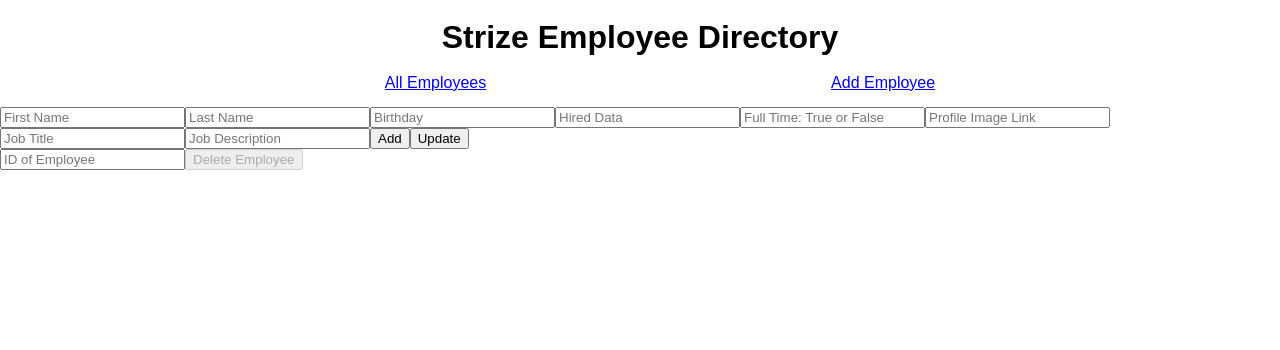
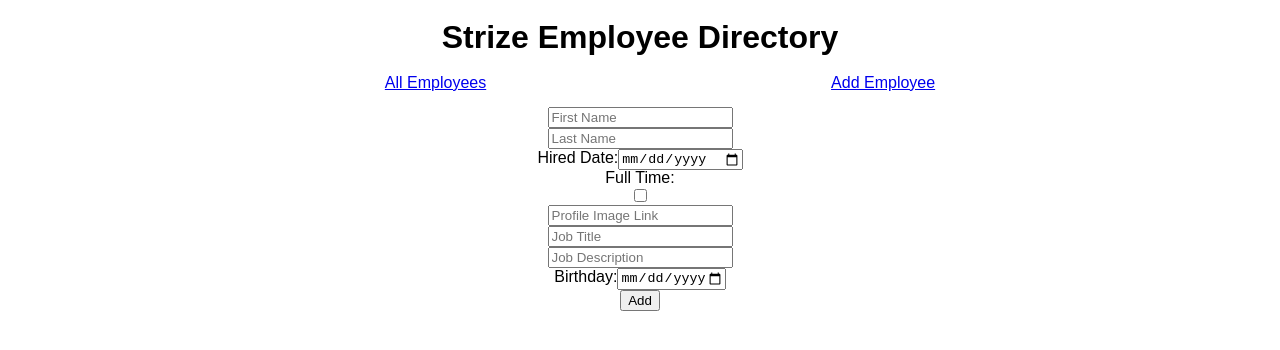
Before and after one commit to nolanjacobson/employee-directory, a React (Create React App) app: page /AddEmployee in a window 1280 px wide. Shown: the top 350 px of the page. Built offline with nearby package versions, Linux system fonts and the light colour scheme; no server answers.

Commit message:
cleaned up AddEmployee page

```diff
--- a/src/index.css
+++ b/src/index.css
@@ -14,8 +14,39 @@
 .strizeHeader {
   text-align:center;
 }
+
 ul {
   display:flex;
   list-style:none;
   justify-content:space-evenly;
+  flex-wrap:wrap;
 }
+
+form {
+  display:flex;
+  flex-direction:column;
+  align-items:center;
+}
+
+.homePageUl {
+
+  display:flex;
+  flex-wrap:wrap;
+  flex-direction:row;
+  width:100%;
+}
+
+.homePageLi {
+
+  display:flex;
+  flex-direction:column;
+  flex-wrap:wrap;
+  width:25%;
+}
+
+img {
+  width:3rem;
+}
+.deleteEmployee {
+  width:50%;
+}
--- a/src/pages/AddEmployee.jsx
+++ b/src/pages/AddEmployee.jsx
@@ -1,45 +1,26 @@
 import React, { useState, useEffect } from 'react'
 import axios from 'axios'
-// import useSignUpForm from '../hooks/useSignUpForm'
+import { booleanLiteral } from '@babel/types'
 
 const AddEmployee = () => {
-  // state needs to be initialized with a value it can recognize.
-  const [newEmployee, setEmployee] = useState({ firstName: '', lastName: '', })
-  const [employeeId, setEmployeeId] = useState(null)
+  const [newEmployee, setEmployee] = useState({ firstName: '', lastName: '', birthday: '', hiredDate: '', isFullTime: true, profileImage: '',
+  jobTitle: '', jobDescription: '', })
+  const [employeeId, setEmployeeId] = useState('')
   const [length, setLength] = useState(0)
+  const [today, setToday] = useState(new Date())
 
-  const addEmployee = async e => {
-    e.preventDefault()
+  const addEmployee = async () => {
+
     const response = await axios.post(
       'https://sdg-staff-directory-app.herokuapp.com/api/Strize/Employees/',
       newEmployee
     )
-  }
 
-  const updateEmployee = async () => {
-    const response = await axios.put(
-      `https://sdg-staff-directory-app.herokuapp.com/api/Strize/Employees/${employeeId}`
-    )
-    setEmployeeId(null)
-  }
-
-  const deleteEmployee = async () => {
-    const response = await axios.delete(
-      `https://sdg-staff-directory-app.herokuapp.com/api/Strize/Employees/${employeeId}`
-    )
-    setEmployeeId(null)
-  }
-
-  const getLength = async () => {
-    const response = await axios.get(
-      'https://sdg-staff-directory-app.herokuapp.com/api/Strize/Employees'
-    )
-    setLength(response.data.length)
+    window.alert("Success")
   }
 
   useEffect(() => {
-    getLength()
-    console.log(length)
+    setToday((today.getFullYear()) + '/' + (today.getMonth() + 1) + '/' + today.getDate())
   }, [])
 
   const handleInputChange = event => {
@@ -52,13 +33,14 @@
 
   return (
     <>
-      <form onSubmit={e => addEmployee(e)}>
+      <form>
         <input
           placeholder="First Name"
           value={newEmployee.firstName}
           name="firstName"
           type="text"
           onChange={handleInputChange}
+          required
         />
         <input
           placeholder="Last Name"
@@ -66,25 +48,24 @@
           name="lastName"
           type="text"
           onChange={handleInputChange}
+          required
         />
+        <section>Hired Date:
         <input
-          placeholder="Birthday"
-          value={newEmployee.birthday}
-          name="birthday"
-          type="text"
+          placeholder="Hired Date"
+          value={newEmployee.hiredDate}
+          name="hiredDate"
+          type="date"
+          min="1960-01-01"
+          max={today}
           onChange={handleInputChange}
-        />
-        <input
-          placeholder="Hired Data"
-          name="hiredData"
-          value={newEmployee.hiredData}
-          type="text"
-        />
-        <input
-          placeholder="Full Time: True or False"
+        /></section>
+        Full Time:
+          <input
+          placeholder="Full Time: Yes or No"
           name="fullTime"
-          value={newEmployee.fullTime}
-          type="text"
+          value={newEmployee.isFullTime}
+          type="checkbox"
           onChange={handleInputChange}
         />
         <input
@@ -100,6 +81,7 @@
           name="jobTitle"
           type="text"
           onChange={handleInputChange}
+          required
         />
         <input
           placeholder="Job Description"
@@ -107,23 +89,19 @@
           name="jobDescription"
           type="text"
           onChange={handleInputChange}
+          required
         />
-        <button type="submit">Add</button>
-        <button type="submit" onClick={() => updateEmployee()}>
-          Update
-        </button>
+        <div>Birthday:
+        <input
+          placeholder="Birthday"
+          value={newEmployee.birthday}
+          name="birthday"
+          type="date"
+          min="1920-01-01" max="2005-01-01"
+          onChange={handleInputChange}
+        /></div>
+        <button type="submit" onClick={() => addEmployee()}>Add</button>
       </form>
-      <input
-        placeholder="ID of Employee"
-        type="number"
-        onChange={e => setEmployeeId(e.target.value)}
-      />
-      <button
-        onClick={() => deleteEmployee()}
-        disabled={employeeId === null || length === 0}
-      >
-        Delete Employee
-      </button>
     </>
   )
 }
--- a/src/pages/EmployeeContainer.jsx
+++ b/src/pages/EmployeeContainer.jsx
@@ -2,13 +2,13 @@
 import {Link} from 'react-router-dom'
 const EmployeeContainer = props => {
   return (
-    <li>
-    <Link to={`/Employees/${props.id}`}><p>{props.firstName}</p></Link>
+    <li className="homePageLi">
     <p>{props.id}</p>
-    <p>{props.isFullTime}</p>
-    <p>{props.jobTitle}</p>
-    <p>{props.lastName}</p>
+    <Link to={`/Employees/${props.id}`}><p>{props.firstName + ' ' + props.lastName}</p></Link>
+    <p>Job: {props.jobTitle === '' ? ('N/A') : (props.jobTitle)}</p>
+    <p>Full Time: {props.isFullTime === true ? ('Yes') : ('No')}</p>
     <img src={props.profileImage}/>
+    <button className="deleteEmployee" onClick={props.deleteEmployee}>Delete</button>
     </li>
   );
 }
--- a/src/pages/HomePage.jsx
+++ b/src/pages/HomePage.jsx
@@ -16,17 +16,28 @@
     makeApiCall()
   }, [])
 
+  const deleteEmployee = async (e) => {
+    const response = await axios.delete(
+      `https://sdg-staff-directory-app.herokuapp.com/api/Strize/Employees/${e}`
+    )
+    window.location.reload()
+  }
+
   return (<>
-  <ul>
+  <ul className="homePageUl">
   {employees.map(employee => {
     return (
     <EmployeeContainer
+    key = {employee.id}
+    id = {employee.id}
     firstName = {employee.firstName}
-    id = {employee.id}
     isFullTime = {employee.isFullTime}
     jobTitle = {employee.jobTitle}
     lastName = {employee.lastName}
-    profileImage = {employee.profileImage}/>
+    profileImage = {employee.profileImage}
+    hiredDate = {employee.hiredDate}
+    deleteEmployee = {() => deleteEmployee(employee.id)}
+    />
     )
   })}
   </ul>
```
